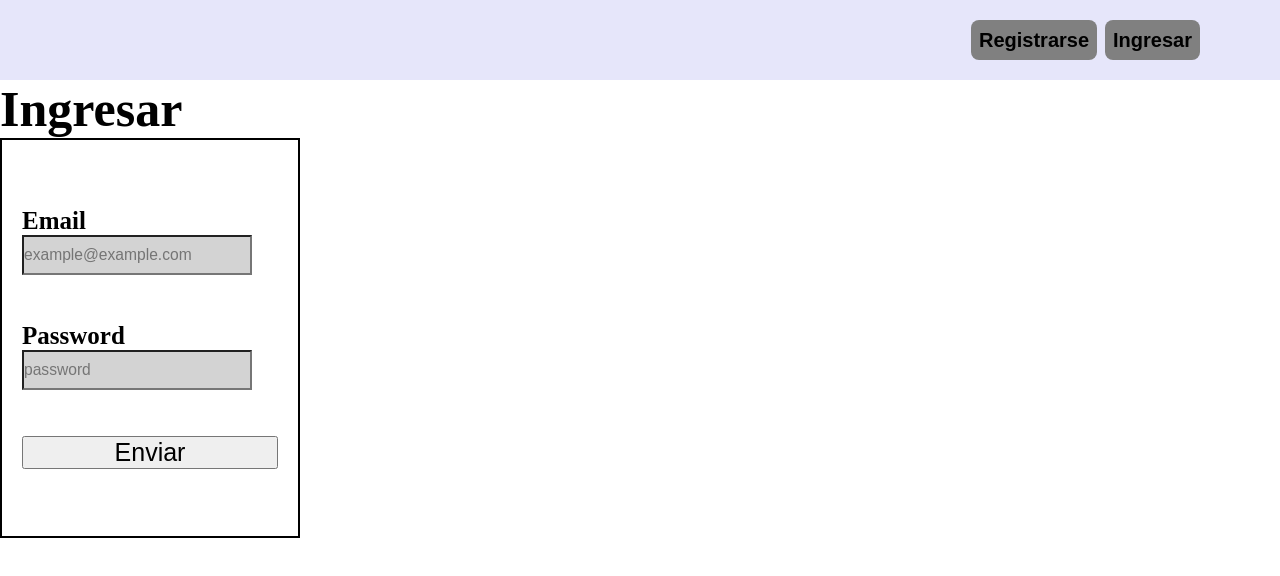
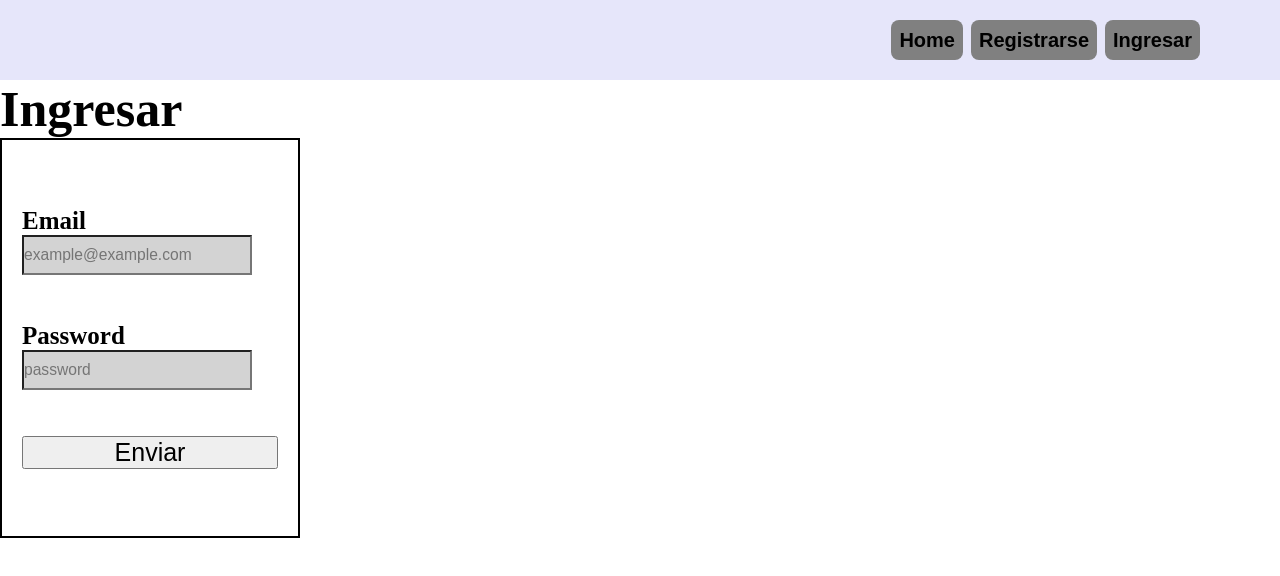
Before and after one commit to abr-code/shopping-cart-react, a React (Vite) app: page /shopping-cart-react/login in a window 1280 px wide. Shown: the top 576 px of the page. Built offline with nearby package versions, Linux system fonts and the light colour scheme.

Commit message:
feat: add home button to navbar

```diff
--- a/src/features/nav-bar/NavBar.tsx
+++ b/src/features/nav-bar/NavBar.tsx
@@ -9,6 +9,10 @@ const LOGOUT_URL = "http://localhost:3000/api/v1/auth/logout";
 function NavBar() {
   const { isLogged, logoutUser } = useContext(LoginContext) as LoginContextType;
   const navigate = useNavigate();
+
+  const handleHomeClick = () => {
+    navigate("/shopping-cart-react");
+  };
   // const islogged = false;
   const onClickRegister = () => {
     navigate("/shopping-cart-react/register");
@@ -32,11 +36,17 @@ function NavBar() {
       {isLogged ? (
         <ul>
           <li>
+            <MyButton text="Home" onClick={handleHomeClick} />
+          </li>
+          <li>
             <MyButton text="Cerrar session" onClick={onClickLogout} />
           </li>
         </ul>
       ) : (
         <ul className="navBar-list">
+          <li>
+            <MyButton text="Home" onClick={handleHomeClick} />
+          </li>
           <li className="navBar-listItem">
             <MyButton text="Registrarse" onClick={onClickRegister} />
           </li>
```
